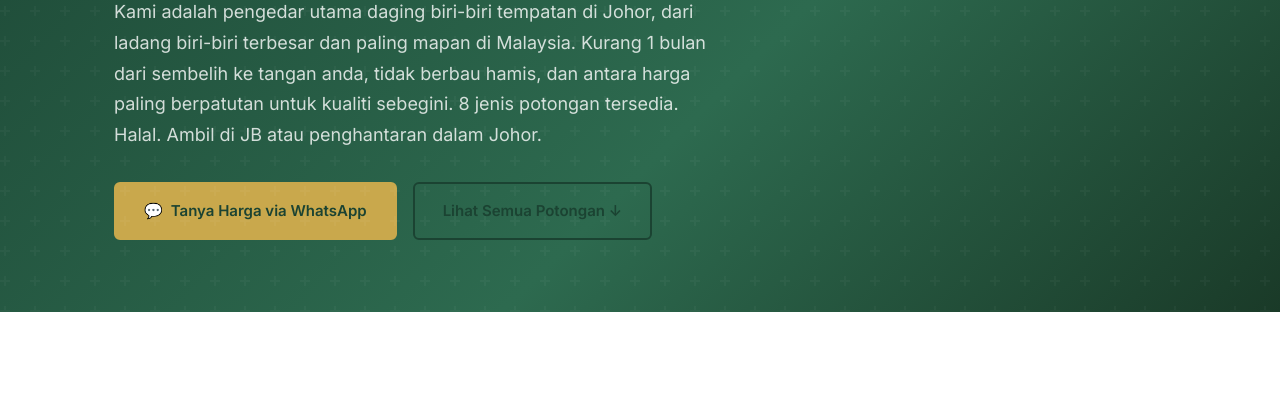
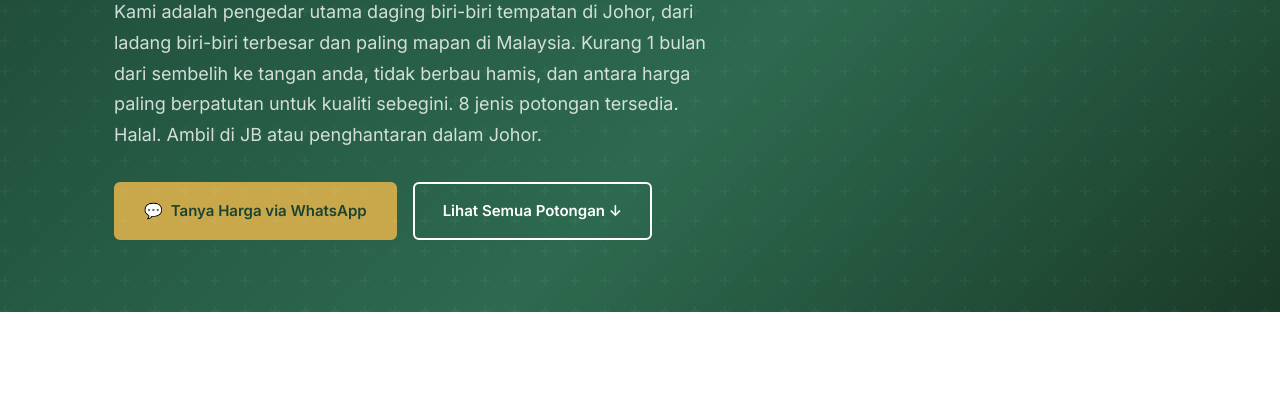
Before and after one commit to Peak-Convert/baniibrahimfarms, a plain HTML site: page daging-biri-biri-johor.html in a window 1280 px wide. Shown: the part 354-759 px from the top of the page. Drawn offline with nearby package versions, Linux system fonts and the light colour scheme.

Commit message:
fix(lamb): make hero 'See All Cuts' button visible on dark background
Inline green text/border override made the outline button nearly
invisible on the dark green hero. Remove it so the default white
.btn-outline style applies (matches homepage).

Co-Authored-By: Claude Opus 5.5 <noreply@anthropic.com>
Claude-Session: https://claude.ai/code/session_011KwXDX7SjEkidvtymHhsDt

```diff
--- a/daging-biri-biri-johor.html
+++ b/daging-biri-biri-johor.html
@@ -254,7 +254,7 @@
          target="_blank" rel="noopener" class="btn btn-primary">
         <span>💬</span> Tanya Harga via WhatsApp
       </a>
-      <a href="#potongan-daging" class="btn btn-outline" style="color:var(--green);border-color:var(--green);">
+      <a href="#potongan-daging" class="btn btn-outline">
         Lihat Semua Potongan ↓
       </a>
     </div>
```
Also changed, not shown: fresh-halal-lamb-cuts-johor.html (+1 -1 lines).
